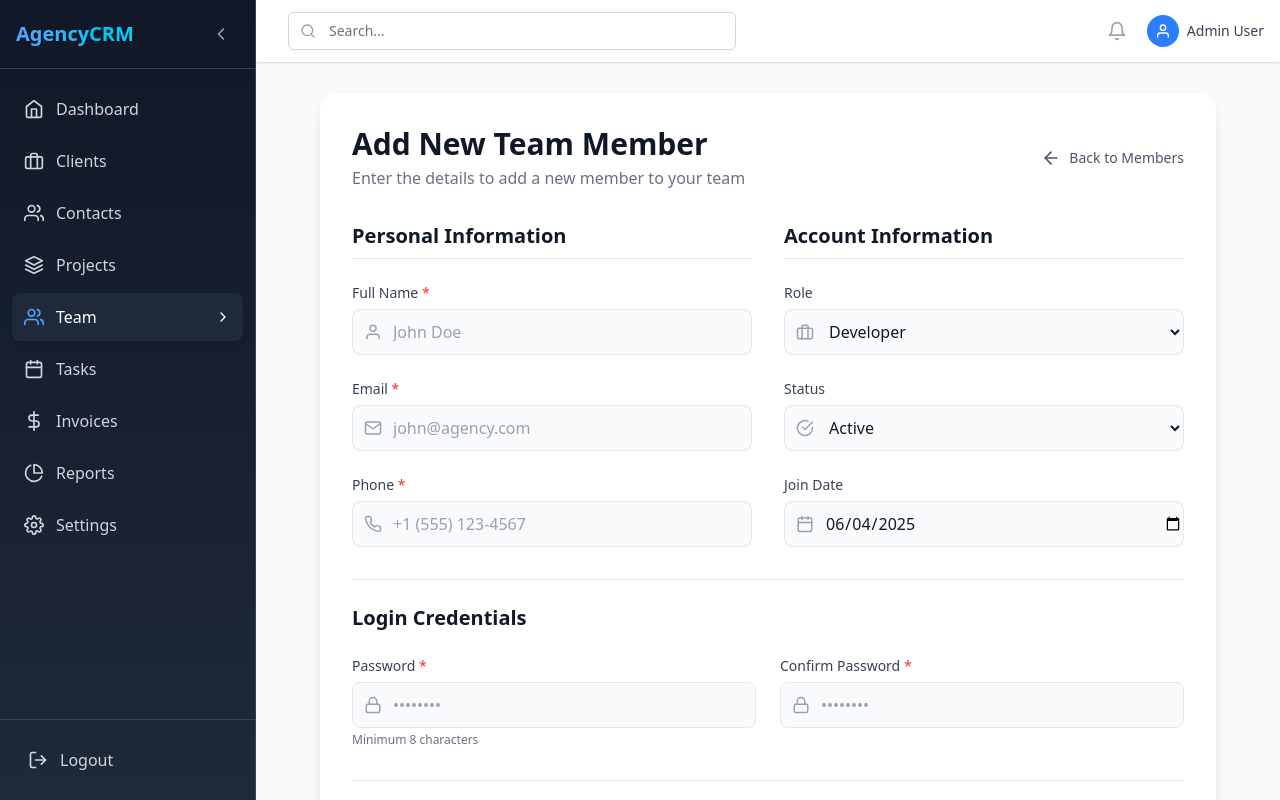
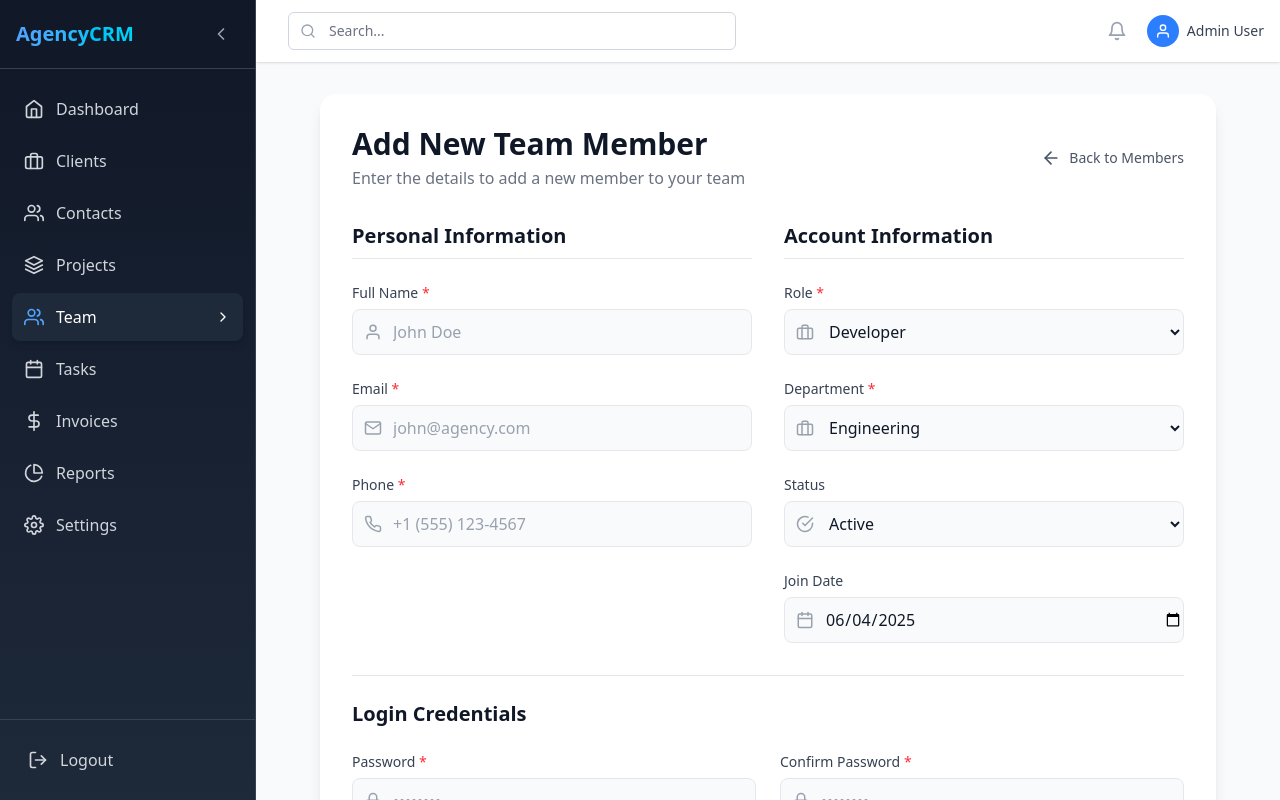
Before and after one commit to zeeshanwdev27/CRM_Frontend, a React (Vite) app: page /team/add in a window 1280 px wide. Built offline with nearby package versions, Linux system fonts and the light colour scheme; sample sign-in values are in the browser's storage.

Commit message:
Added Role Department Models

```diff
--- a/src/pages/Team/AddMember.jsx
+++ b/src/pages/Team/AddMember.jsx
@@ -1,4 +1,4 @@
-import React, { useState } from 'react';
+import React, { useState, useEffect } from 'react';
 import { Link, useNavigate } from 'react-router-dom';
 import {
   FiUser,
@@ -12,10 +12,9 @@ import {
   FiCheckCircle,
   FiXCircle
 } from 'react-icons/fi';
-import axios from 'axios'
+import axios from 'axios';
 
 const AddMember = () => {
-
   const navigate = useNavigate();
 
   const [formData, setFormData] = useState({
@@ -23,17 +22,38 @@ const AddMember = () => {
     email: '',
     phone: '',
     role: 'Developer',
+    department: 'Engineering',
     status: 'Active',
     joinDate: new Date().toISOString().split('T')[0],
     password: '',
     confirmPassword: ''
   });
 
+  const [roles, setRoles] = useState([
+    'Developer',
+    'Designer',
+    'Project Manager',
+    'QA Engineer',
+    'Marketing',
+    'Sales',
+    'Administrator'
+  ]);
+
+  const [departments, setDepartments] = useState([
+    'Engineering',
+    'Design',
+    'Product',
+    'Marketing',
+    'Sales',
+    'Support',
+    'HR',
+    'Admin'
+  ]);
+
   const [errors, setErrors] = useState({});
   const [isSubmitting, setIsSubmitting] = useState(false);
   const [submitSuccess, setSubmitSuccess] = useState(false);
 
-  const roles = ['Developer', 'Designer', 'Project Manager', 'QA Engineer', 'Marketing', 'Sales'];
   const statuses = ['Active', 'Inactive', 'On Leave'];
 
   const handleChange = (e) => {
@@ -60,6 +80,8 @@ const AddMember = () => {
       newErrors.email = 'Email is invalid';
     }
     if (!formData.phone.trim()) newErrors.phone = 'Phone is required';
+    if (!formData.role) newErrors.role = 'Role is required';
+    if (!formData.department) newErrors.department = 'Department is required';
     if (!formData.password) {
       newErrors.password = 'Password is required';
     } else if (formData.password.length < 8) {
@@ -81,31 +103,54 @@ const AddMember = () => {
     setIsSubmitting(true);
 
     try {
-      const token = localStorage.getItem("token")
-
-      if(!token){
-        throw new Error("No Authentication Token Found")
+      const token = localStorage.getItem('token');
+      if (!token) {
+        throw new Error('No authentication token found');
       }
 
-      const request = await axios.post("http://localhost:3000/api/users/adduser", formData, {
-      headers: {
-        'Content-Type': 'application/json',
-        'Authorization': `Bearer ${token}`
-      }
-    })
-      // const response = request.data
+      const requestData = {
+        name: formData.name,
+        email: formData.email,
+        phone: formData.phone,
+        role: formData.role,
+        department: formData.department,
+        status: formData.status,
+        joinDate: formData.joinDate,
+        password: formData.password
+      };
 
-      console.log('Form data to submit:', formData);
-      await new Promise(resolve => setTimeout(resolve, 1000));
+      const response = await axios.post(
+        'http://localhost:3000/api/users/adduser',
+        requestData,
+        {
+          headers: {
+            'Content-Type': 'application/json',
+            'Authorization': `Bearer ${token}`
+          }
+        }
+      );
+
       setSubmitSuccess(true);
       setTimeout(() => {
         navigate('/team/all-members');
       }, 1500);
     } catch (error) {
       console.error('Error adding member:', error);
+      let errorMessage = 'Failed to add member. Please try again.';
+
+      if (error.response) {
+        if (error.response.data && error.response.data.message) {
+          errorMessage = error.response.data.message;
+        } else if (error.response.status === 401) {
+          errorMessage = 'Unauthorized. Please login again.';
+        } else if (error.response.status === 400) {
+          errorMessage = 'Invalid data. Please check your inputs.';
+        }
+      }
+
       setErrors({
         ...errors,
-        apiError: 'Failed to add member. Please try again.'
+        apiError: errorMessage
       });
     } finally {
       setIsSubmitting(false);
@@ -226,7 +271,7 @@ const AddMember = () => {
 
               <div>
                 <label htmlFor="role" className="block text-sm font-medium text-gray-700 mb-1.5">
-                  Role
+                  Role <span className="text-red-500">*</span>
                 </label>
                 <div className="relative">
                   <div className="absolute inset-y-0 left-0 pl-3 flex items-center pointer-events-none">
@@ -237,13 +282,37 @@ const AddMember = () => {
                     name="role"
                     value={formData.role}
                     onChange={handleChange}
-                    className="pl-10 w-full rounded-lg border border-gray-200 bg-gray-50 focus:ring-2 focus:ring-blue-500 focus:border-blue-500 transition-all duration-200 py-2.5 text-gray-900"
+                    className={`pl-10 w-full rounded-lg border ${errors.role ? 'border-red-300' : 'border-gray-200'} bg-gray-50 focus:ring-2 focus:ring-blue-500 focus:border-blue-500 transition-all duration-200 py-2.5 text-gray-900`}
                   >
                     {roles.map((role) => (
                       <option key={role} value={role}>{role}</option>
                     ))}
                   </select>
                 </div>
+                {errors.role && <p className="mt-1 text-sm text-red-500">{errors.role}</p>}
+              </div>
+
+              <div>
+                <label htmlFor="department" className="block text-sm font-medium text-gray-700 mb-1.5">
+                  Department <span className="text-red-500">*</span>
+                </label>
+                <div className="relative">
+                  <div className="absolute inset-y-0 left-0 pl-3 flex items-center pointer-events-none">
+                    <FiBriefcase className="text-gray-400" size={18} />
+                  </div>
+                  <select
+                    id="department"
+                    name="department"
+                    value={formData.department}
+                    onChange={handleChange}
+                    className={`pl-10 w-full rounded-lg border ${errors.department ? 'border-red-300' : 'border-gray-200'} bg-gray-50 focus:ring-2 focus:ring-blue-500 focus:border-blue-500 transition-all duration-200 py-2.5 text-gray-900`}
+                  >
+                    {departments.map((department) => (
+                      <option key={department} value={department}>{department}</option>
+                    ))}
+                  </select>
+                </div>
+                {errors.department && <p className="mt-1 text-sm text-red-500">{errors.department}</p>}
               </div>
 
               <div>
--- a/src/pages/Team/AllMembers.jsx
+++ b/src/pages/Team/AllMembers.jsx
@@ -38,6 +38,8 @@ const AllMembers = () => {
           }
         });
 
+        console.log(response.data)
+
         if (response.data && response.data.data) {
           setMembers(response.data.data);
         } else {
@@ -55,7 +57,7 @@ const AllMembers = () => {
   }, []);
 
   // Get unique roles for filter dropdown
-  const roles = ['All', ...new Set(members.map(member => member.role))];
+  const roles = ['All', ...new Set(members.map(member => member.role?.name || 'No role'))];
   const statuses = ['All', 'Active', 'Inactive', 'On Leave'];
 
   // Filter and sort members based on user selections
@@ -63,11 +65,26 @@ const AllMembers = () => {
     .filter(member => {
       const matchesSearch = member.name?.toLowerCase().includes(searchTerm.toLowerCase()) ||
                          member.email?.toLowerCase().includes(searchTerm.toLowerCase());
-      const matchesRole = filterRole === 'All' || member.role === filterRole;
+      const matchesRole = filterRole === 'All' || member.role?.name === filterRole;
       const matchesStatus = filterStatus === 'All' || member.status === filterStatus;
       return matchesSearch && matchesRole && matchesStatus;
     })
   .sort((a, b) => {
+    if (sortConfig.key === 'role') {
+      // Compare role names for sorting
+      const aRole = a.role?.name || '';
+      const bRole = b.role?.name || '';
+
+      if (aRole < bRole) {
+        return sortConfig.direction === 'asc' ? -1 : 1;
+      }
+      if (aRole > bRole) {
+        return sortConfig.direction === 'asc' ? 1 : -1;
+      }
+      return 0;
+    }
+
+    // Existing sorting for other fields
     const aValue = a[sortConfig.key] || '';
     const bValue = b[sortConfig.key] || '';
 
@@ -170,7 +187,7 @@ const AllMembers = () => {
               onChange={(e) => setFilterRole(e.target.value)}
             >
               {roles.map(role => (
-                <option key={role} value={role}>{role}</option>
+                <option key={role._id} value={role.name}>{role.name}</option>
               ))}
             </select>
             <div className="absolute inset-y-0 right-0 flex items-center pr-2 pointer-events-none">
@@ -305,7 +322,7 @@ const AllMembers = () => {
                   <td className="px-6 py-4 whitespace-nowrap">
                     {member.role ? (
                       <span className="px-2 inline-flex text-xs leading-5 font-semibold rounded-full bg-blue-100 text-blue-800">
-                        {member.role}
+                        {member.role.name}
                       </span>
                     ) : (
                       <span className="text-xs text-gray-400">Not specified</span>
```
Lines whose indentation alone changed are shown as unchanged.
